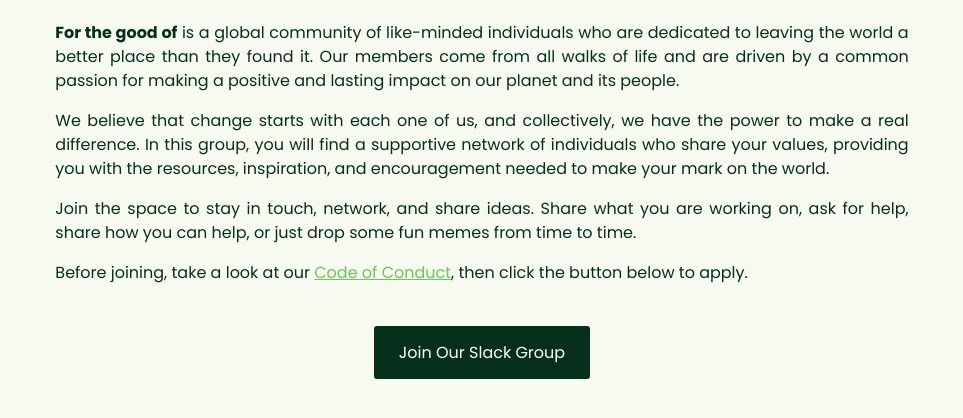
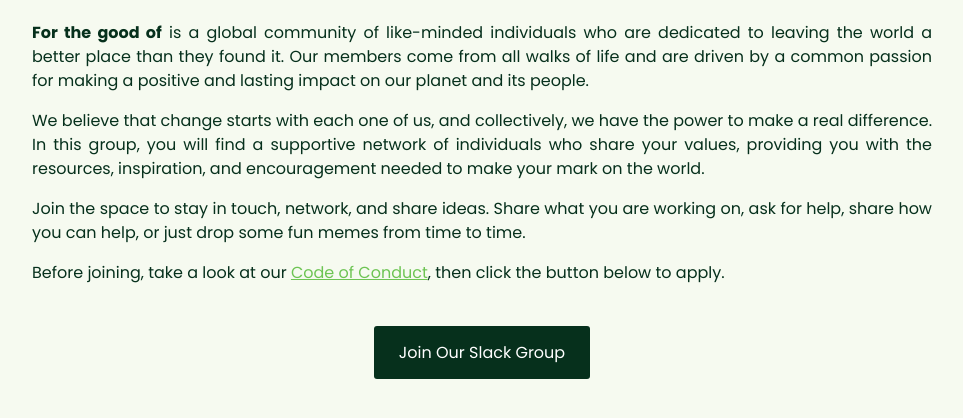
Before and after one commit to For-the-Good-of/website, a plain HTML site: page index.html in a window 1280 px wide. Shown: the part 334-752 px from the top of the page, without its empty margins (158-1121 px from the left). Drawn offline with nearby package versions, Linux system fonts and the light colour scheme.

```diff
--- a/index.html
+++ b/index.html
@@ -16,7 +16,7 @@
     <div>
       <div>
         <div class="side-left">
-          <div class="col-lg-8 col-md-9 col-sm-9 col-xs-9 align-center content-wrap">
+          <div class="col-9 align-center content-wrap">
             <div class="align-center title">
               <img src="images/icon.png" alt="For the good of" class="logo">
             </div>
```
